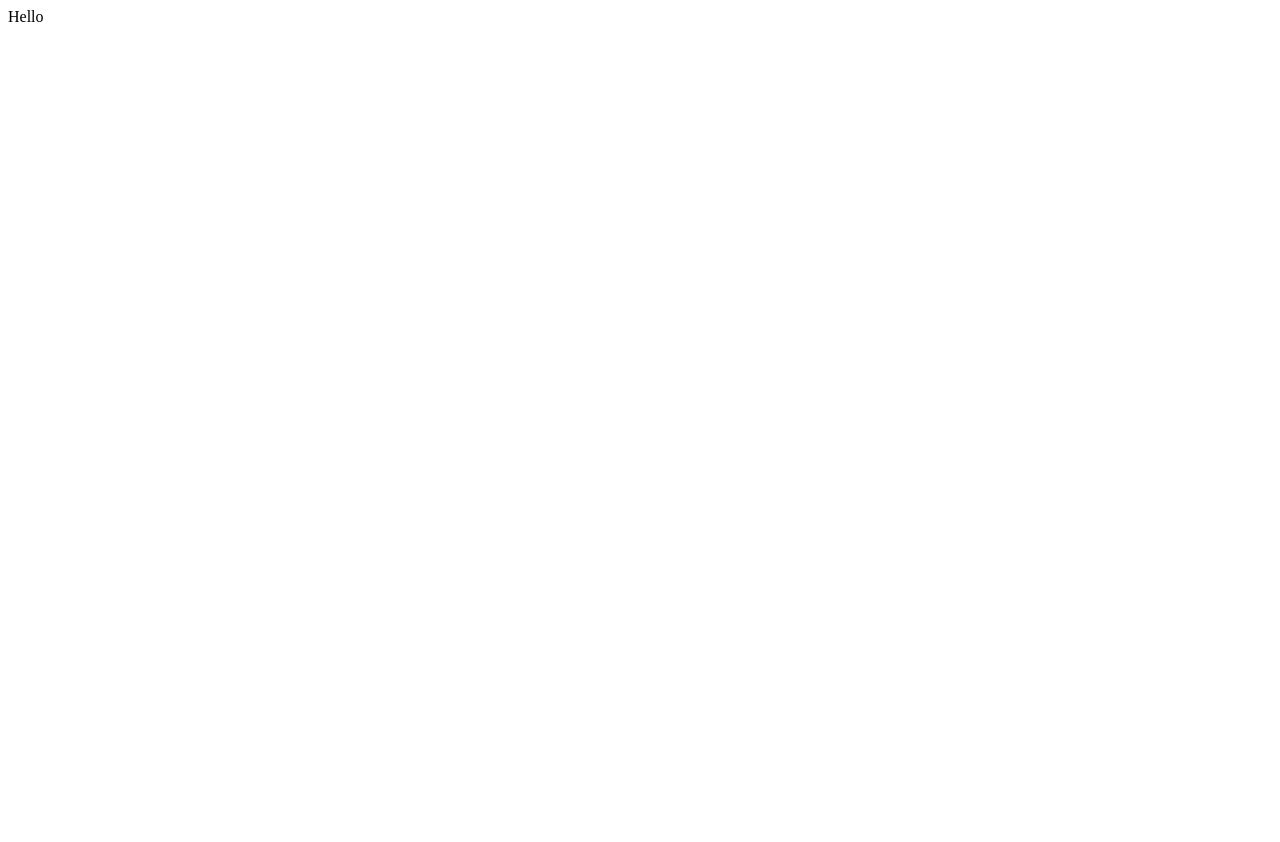
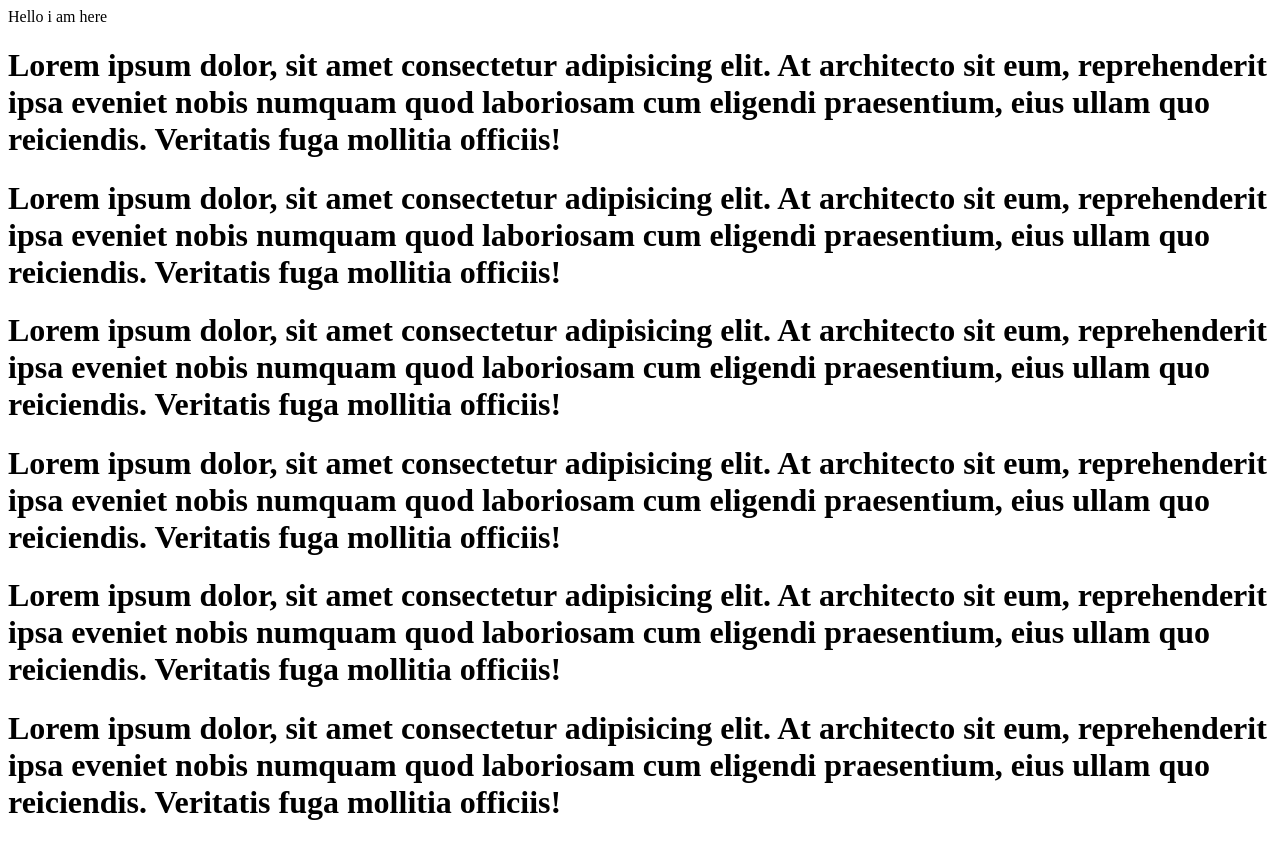
Before and after one commit to ewebabc/html_codeforge, a plain HTML site: page index.html in a window 1280 px wide. Before the commit the page ends 800 px from the top, so only its background shows below. Drawn offline with Linux system fonts and the light colour scheme.

Commit message:
Make some changes

```diff
--- a/index.html
+++ b/index.html
@@ -6,6 +6,29 @@
     <title>Document</title>
 </head>
 <body>
-    Hello
+    Hello i am here
+    <h1>Lorem ipsum dolor, sit amet consectetur adipisicing elit.
+        At architecto sit eum, reprehenderit ipsa eveniet nobis numquam quod
+         laboriosam cum eligendi praesentium, eius ullam quo reiciendis. Veritatis fuga mollitia officiis!</h1>
+    <h1>Lorem ipsum dolor, sit amet consectetur
+
+        adipisicing elit. At architecto sit eum, reprehenderit ipsa eveniet
+        nobis numquam quod laboriosam cum eligendi praesentium, eius ullam quo reiciendis. Veritatis fuga mollitia officiis!</h1>
+    <h1>Lorem ipsum dolor, sit amet consectetur
+
+         adipisicing elit. At architecto sit eum, reprehenderit ipsa eveniet
+          nobis numquam quod laboriosam cum eligendi praesentium, eius ullam quo reiciendis. Veritatis fuga mollitia officiis!</h1>
+    <h1>Lorem ipsum dolor, sit amet consectetur
+
+        adipisicing elit. At architecto sit eum, reprehenderit ipsa eveniet
+        nobis numquam quod laboriosam cum eligendi praesentium, eius ullam quo reiciendis. Veritatis fuga mollitia officiis!</h1>
+    <h1>Lorem ipsum dolor, sit amet consectetur
+
+        adipisicing elit. At architecto sit eum, reprehenderit ipsa eveniet
+        nobis numquam quod laboriosam cum eligendi praesentium, eius ullam quo reiciendis. Veritatis fuga mollitia officiis!</h1>
+    <h1>Lorem ipsum dolor, sit amet consectetur
+
+         adipisicing elit. At architecto sit eum, reprehenderit ipsa eveniet
+          nobis numquam quod laboriosam cum eligendi praesentium, eius ullam quo reiciendis. Veritatis fuga mollitia officiis!</h1>
 </body>
 </html>
```
